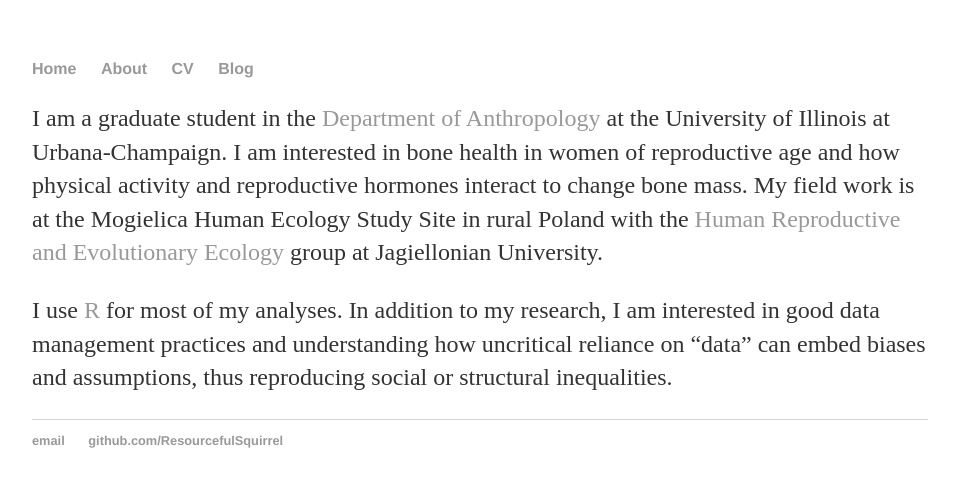
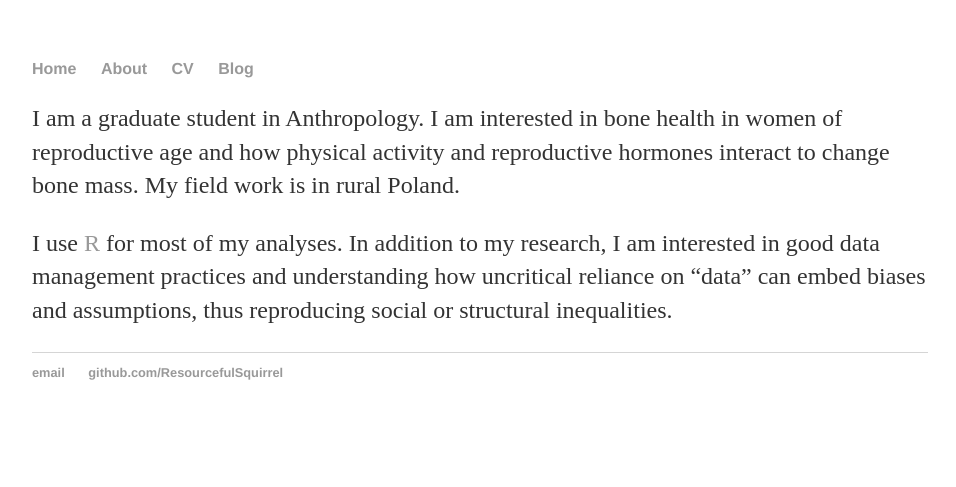
Before and after one commit to ResourcefulSquirrel/ResourcefulSquirrel.github.io, a Jekyll site: the page built from about/index.md, in a window 1280 px wide. Shown: the top 487 px of the page, without its empty margins (160-1116 px from the left). Built offline with Jekyll 4.4.1, drawn with Linux system fonts in a browser that asks for light colours.

Commit message:
Update index.md
Removing more identifiable info.

```diff
--- a/about/index.md
+++ b/about/index.md
@@ -3,6 +3,6 @@ layout: default
 title: About
 ---
 
-I am a graduate student in the [Department of Anthropology](http://www.anthro.illinois.edu/) at the University of Illinois at Urbana-Champaign.  I am interested in bone health in women of reproductive age and how physical activity and reproductive hormones interact to change bone mass.  My field work is at the Mogielica Human Ecology Study Site in rural Poland with the [Human Reproductive and Evolutionary Ecology](https://evoecogroup.wordpress.com) group at Jagiellonian University.
+I am a graduate student in Anthropology.  I am interested in bone health in women of reproductive age and how physical activity and reproductive hormones interact to change bone mass.  My field work is in rural Poland.
 
 I use [R](https://www.r-project.org/about.html) for most of my analyses. In addition to my research, I am interested in good data management practices and understanding how uncritical reliance on "data" can embed biases and assumptions, thus reproducing social or structural inequalities.
```
